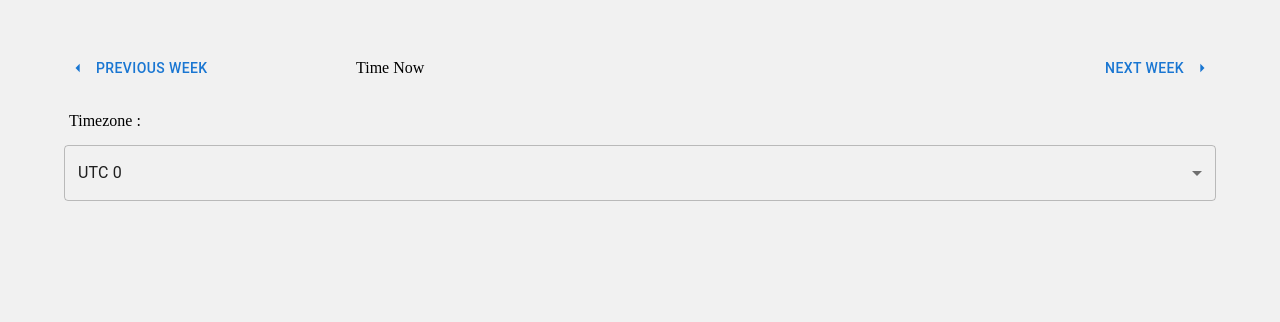
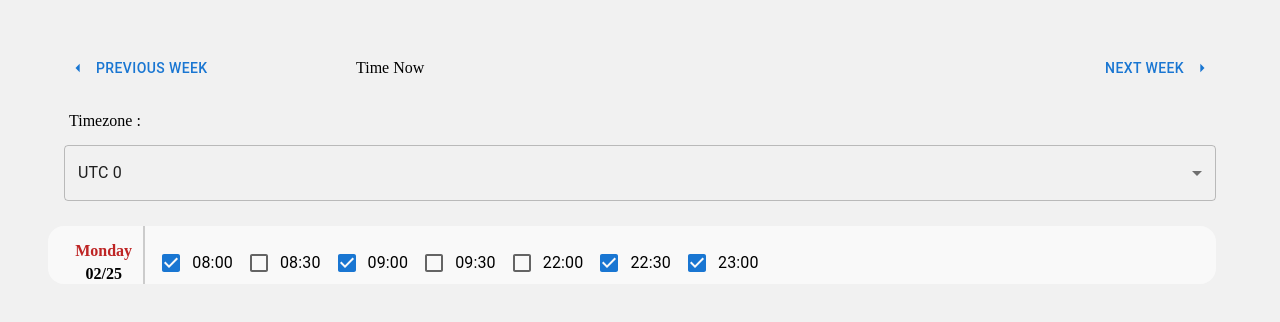
Before and after one commit to HarshitRatan/React-Timezone, a React (Create React App) app: page / in a window 1280 px wide. Shown: the top 322 px of the page. Built offline with nearby package versions, Linux system fonts and the light colour scheme.

Commit message:
Checkbox component is added

```diff
--- /dev/null
+++ b/src/components/Calendar.jsx
@@ -0,0 +1,55 @@
+import React from "react";
+import { Grid, Typography } from "@mui/material";
+import CustomCheckBox from "./CustomCheckBox";
+
+const Calendar = ({ checkBoxTimeArray }) => {
+  return (
+    <Grid
+      container
+      spacing={2}
+      style={{
+        marginTop: 25,
+        backgroundColor: "#ffffff99",
+        borderRadius: "1rem",
+      }}
+    >
+      <Grid
+        item
+        xs={1}
+        style={{
+          borderRight: "2px solid #0000002e",
+          display: "flex",
+          flexDirection: "column",
+          gap: 5,
+          justifyContent: "flex-start",
+          alignItems: "center",
+        }}
+      >
+        <Typography
+          variant="subtitle-1"
+          style={{ color: "#b91313ed", fontWeight: 800 }}
+        >
+          Monday
+        </Typography>
+        <Typography variant="subtitle-1" style={{ fontWeight: 600 }}>
+          02/25
+        </Typography>
+      </Grid>
+      <Grid
+        item
+        xs={11}
+        style={{
+          display: "flex",
+          justifyContent: "flex-start",
+          alignItems: "center",
+        }}
+      >
+        {checkBoxTimeArray?.map((value, index) => (
+          <CustomCheckBox key={index} value={value} />
+        ))}
+      </Grid>
+    </Grid>
+  );
+};
+
+export default Calendar;
--- /dev/null
+++ b/src/components/CustomCheckBox.jsx
@@ -0,0 +1,27 @@
+import React from "react";
+import FormGroup from "@mui/material/FormGroup";
+import FormControlLabel from "@mui/material/FormControlLabel";
+import Checkbox from "@mui/material/Checkbox";
+import Data from "../jsonData/jsonData.json";
+
+const CustomCheckBox = ({ value }) => {
+  const [checkedStatus, setCheckBoxStatus] = React.useState(false);
+  React.useLayoutEffect(() => {
+    const tempData = Data.filter((data) => data.time === value);
+    if (tempData.length > 0) {
+      setCheckBoxStatus(true);
+    } else {
+      setCheckBoxStatus(false);
+    }
+  }, [value]);
+  return (
+    <FormGroup>
+      <FormControlLabel
+        control={<Checkbox checked={checkedStatus} />}
+        label={value}
+      />
+    </FormGroup>
+  );
+};
+
+export default CustomCheckBox;
--- /dev/null
+++ b/src/constants/times.js
@@ -0,0 +1,9 @@
+export const times = [
+  "08:00",
+  "08:30",
+  "09:00",
+  "09:30",
+  "22:00",
+  "22:30",
+  "23:00",
+];
--- a/src/index.js
+++ b/src/index.js
@@ -1,15 +1,11 @@
-import React from 'react';
-import ReactDOM from 'react-dom/client';
-import './index.css';
-import App from './App';
-import reportWebVitals from './reportWebVitals';
+import React from "react";
+import ReactDOM from "react-dom/client";
+import "./index.css";
+import App from "./App";
+import reportWebVitals from "./reportWebVitals";
 
-const root = ReactDOM.createRoot(document.getElementById('root'));
-root.render(
-  <React.StrictMode>
-    <App />
-  </React.StrictMode>
-);
+const root = ReactDOM.createRoot(document.getElementById("root"));
+root.render(<App />);
 
 // If you want to start measuring performance in your app, pass a function
 // to log results (for example: reportWebVitals(console.log))
--- /dev/null
+++ b/src/jsonData/jsonData.json
@@ -0,0 +1,26 @@
+[
+  {
+    "Id": 101,
+    "name": "test",
+    "date": "2023-07-21",
+    "time": "22:30"
+  },
+  {
+    "Id": 102,
+    "name": "test 1",
+    "date": "2023-07-21",
+    "time": "09:00"
+  },
+  {
+    "Id": 103,
+    "name": "test 2",
+    "date": "2023-07-21",
+    "time": "23:00"
+  },
+  {
+    "Id": 104,
+    "name": "test 3",
+    "date": "2023-07-21",
+    "time": "08:00"
+  }
+]
--- a/src/page/Home.jsx
+++ b/src/page/Home.jsx
@@ -2,7 +2,8 @@ import React from "react";
 import Container from "@mui/material/Container";
 import SelectInput from "../components/SelectInput";
 import Header from "../components/Header";
-
+import Calendar from "../components/Calendar";
+import { times } from "../constants/times";
 const Home = () => {
   const [timeZone, setTimeZone] = React.useState(0);
 
@@ -15,8 +16,12 @@ const Home = () => {
 
   return (
     <Container sx={{ marginTop: "50px", marginBottom: "25px" }}>
-      <Header handlePreviousClick={handlePreviousClick} handleNextClick={handleNextClick}/>
+      <Header
+        handlePreviousClick={handlePreviousClick}
+        handleNextClick={handleNextClick}
+      />
       <SelectInput timeZone={timeZone} setTimeZone={setTimeZone} />
+      <Calendar checkBoxTimeArray={times} />
     </Container>
   );
 };
```
